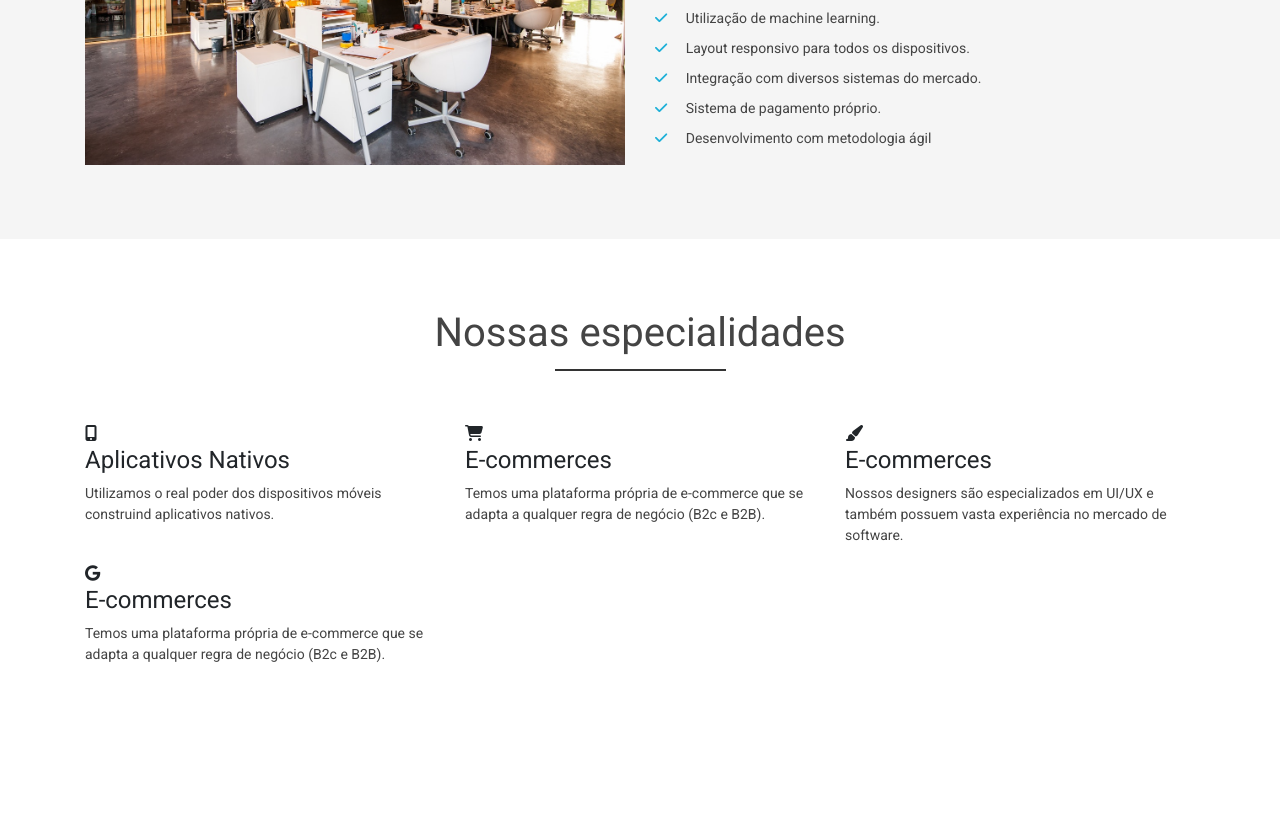
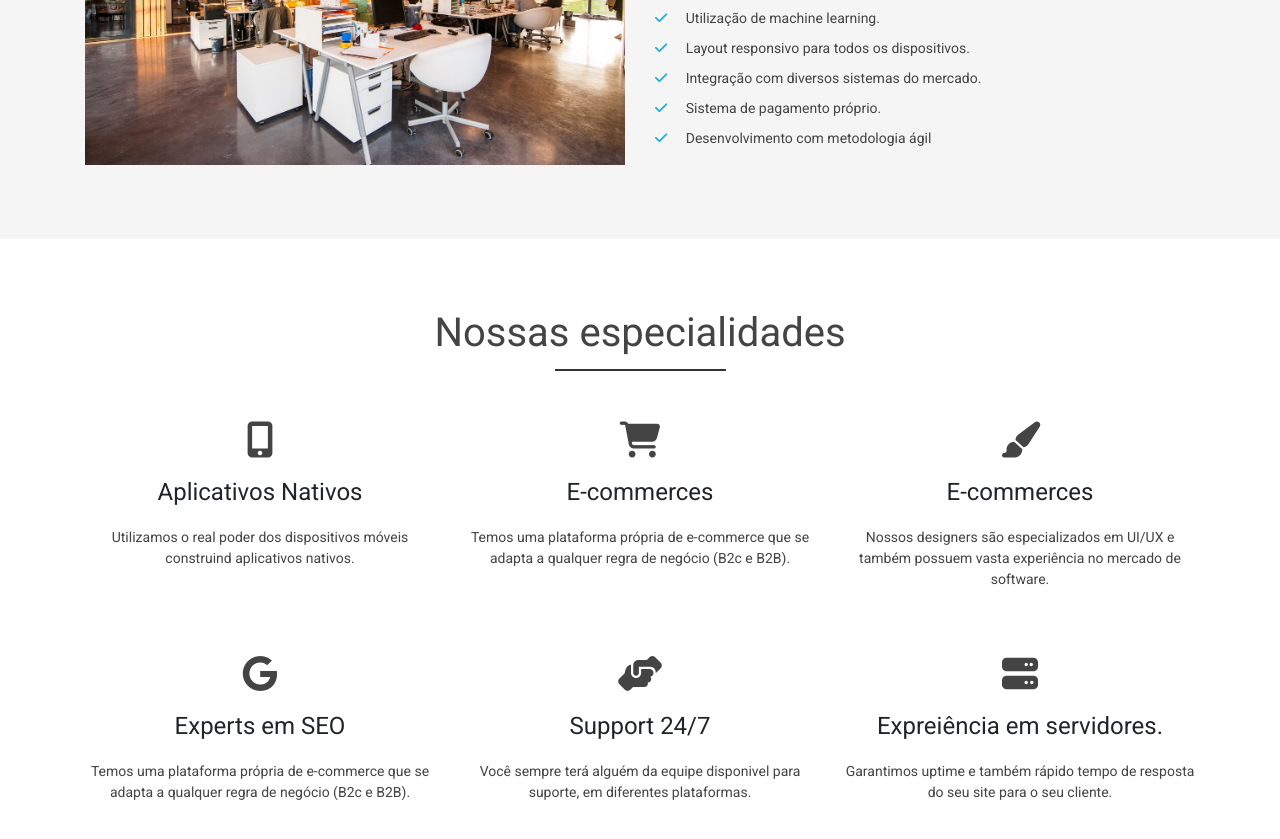
Before and after one commit to jeanmendesf/PaginaExemploBootStrap, a plain HTML site: page index.html in a window 1280 px wide. Shown: the part 1097-1936 px from the top of the page. Before the commit the page ends 1848 px from the top, so only its background shows below. Drawn offline with nearby package versions, Linux system fonts and the light colour scheme.

Commit message:
Implementando area "serviços"

```diff
--- a/css/styles.css
+++ b/css/styles.css
@@ -139,3 +139,30 @@ padding-left: 0%;
     color: rgb(30, 176, 216);
     margin-right: 15px;
 }
+
+
+
+/* ----------Serviços---------- */
+.service-box{
+    text-align: center;
+    margin-bottom: 50px;
+}
+
+.service-box i, .service-box h4{
+    transition: .5s;
+}
+
+.service-box i{
+    font-size: 36px;
+    margin-bottom: 20px;
+    color: #444;
+}
+
+.service-box h4{
+    font-size: 24px;
+    margin-bottom: 20px;
+}
+
+.service-box:hover > i, .service-box:hover > h4{
+    color: rgb(30, 176, 216);
+}
--- a/index.html
+++ b/index.html
@@ -165,10 +165,25 @@
 
                         <div class="col-md-4 service-box">
                             <i class="fab fa-google"></i>
-                            <h4>E-commerces</h4>
+                            <h4>Experts em SEO</h4>
                             <p>Temos uma plataforma própria de e-commerce que se adapta a qualquer regra de negócio (B2c
                                 e B2B).</p>
                         </div>
+
+                        <div class="col-md-4 service-box">
+                            <i class="fas fa-hands-helping"></i>
+                            <h4>Support 24/7</h4>
+                            <p>Você sempre terá alguém da equipe disponivel para suporte, em diferentes plataformas.
+                            </p>
+                        </div>
+
+                        <div class="col-md-4 service-box">
+                            <i class="fas fa-server"></i>
+                            <h4>Expreiência em servidores.</h4>
+                            <p>Garantimos uptime e também rápido tempo de resposta do seu site para o seu cliente.
+                            </p>
+                        </div>
+
                     </div>
                 </div>
             </div>
```
